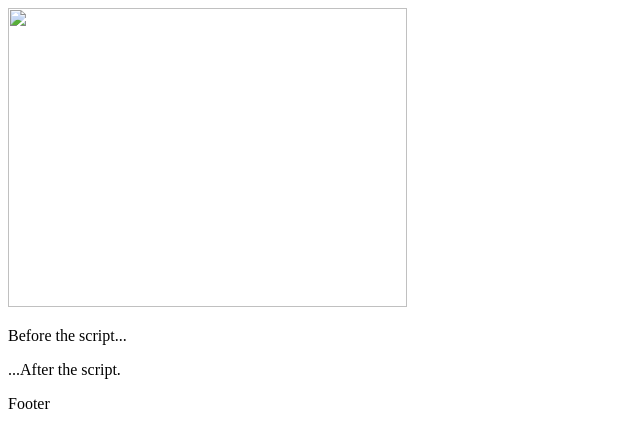
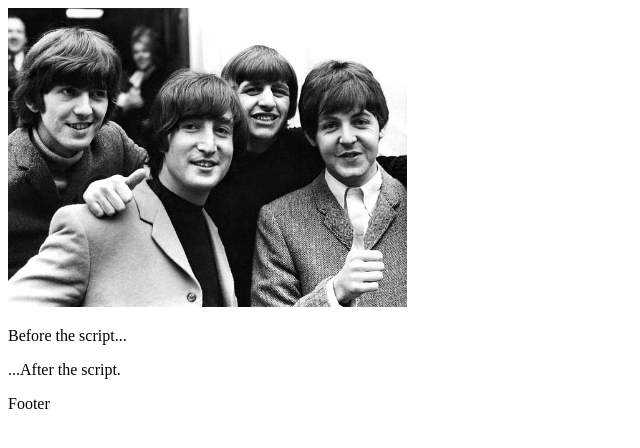
Before and after one commit to 411335039/411335039-, a plain HTML site: page index.html in a window 1280 px wide. Shown: the whole page, without its empty margins (0-640 px from the left). Drawn offline with Linux system fonts and the light colour scheme.

Commit message:
Update index.html

```diff
--- a/index.html
+++ b/index.html
@@ -7,7 +7,7 @@
   </head>
 
 <body>
-<img src="4191790770_dd7c68b7ba_z" width="399" height="299">
+<img src="4191790770_dd7c68b7ba_z.jpg" width="399" height="299">
   <p>Before the script...</p>
 
   <script>
```
